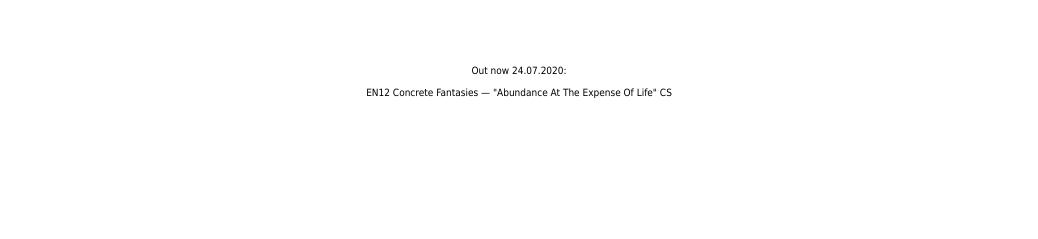
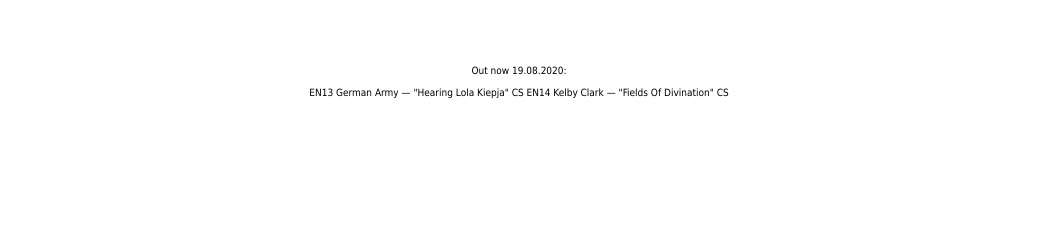
Before and after one commit to aftertheangels69/eastern-nurseries.net, a Jekyll site: the page built from index.md, in a window 1280 px wide. Shown: the top 239 px of the page, without its empty margins (121-1159 px from the left). Built offline with Jekyll 4.4.1, drawn with Linux system fonts in a browser that asks for light colours; our own code applies the rules of GitHub Pages for plain Markdown files.

Commit message:
Update default.html

```diff
--- a/_layouts/default.html
+++ b/_layouts/default.html
@@ -10,10 +10,11 @@
 <FONT FACE="tahoma">
 <p style="font-size:x-small;">
 <br>
-Out now 24.07.2020:
+Out now 19.08.2020:
 <br>
 <br>
-EN12 Concrete Fantasies — "Abundance At The Expense Of Life" CS <br />
+EN13 German Army — "Hearing Lola Kiepja" CS
+EN14 Kelby Clark  —  "Fields Of Divination" CS <br />
 <br>
 <br>
 <br>
```
